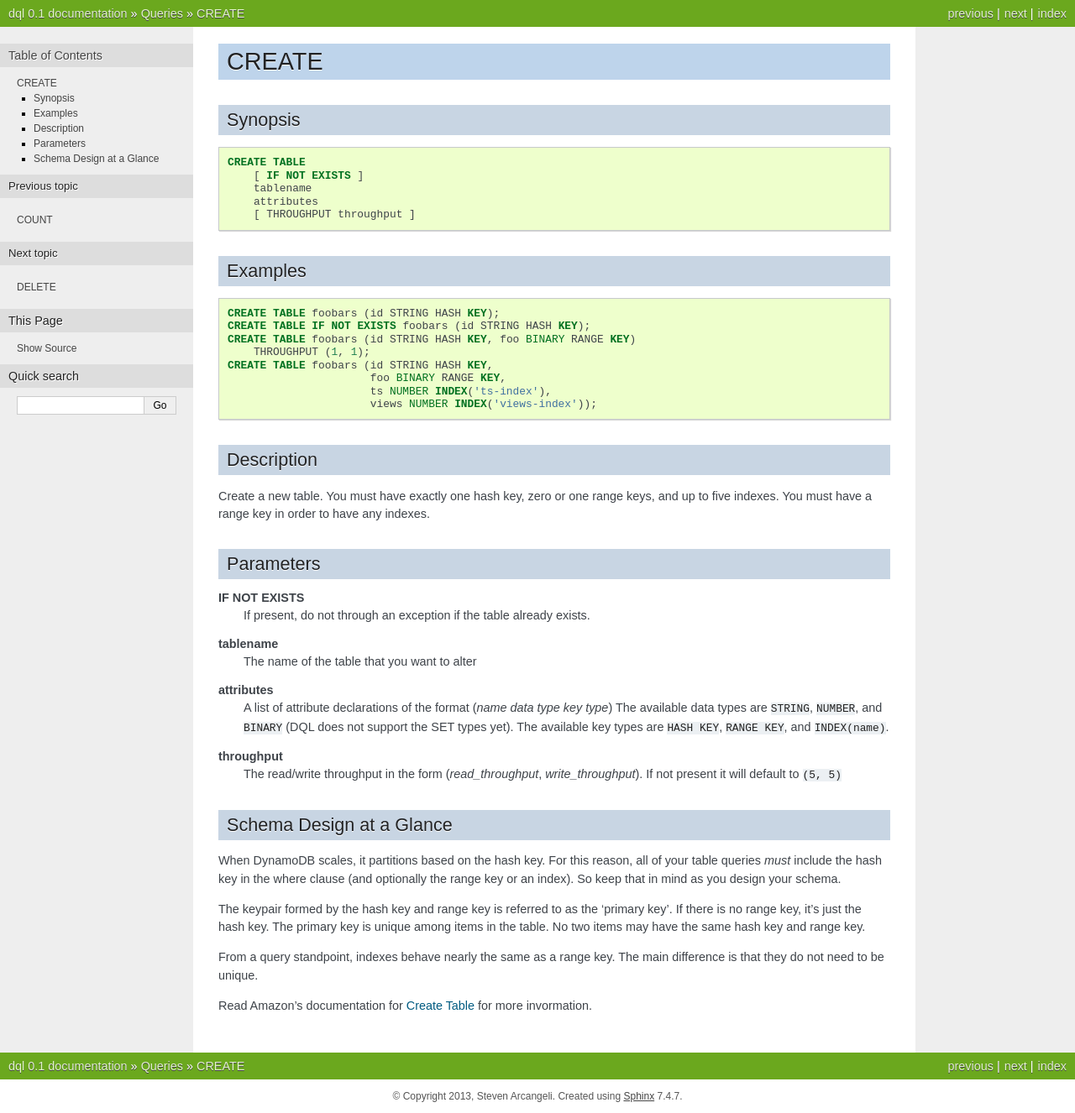
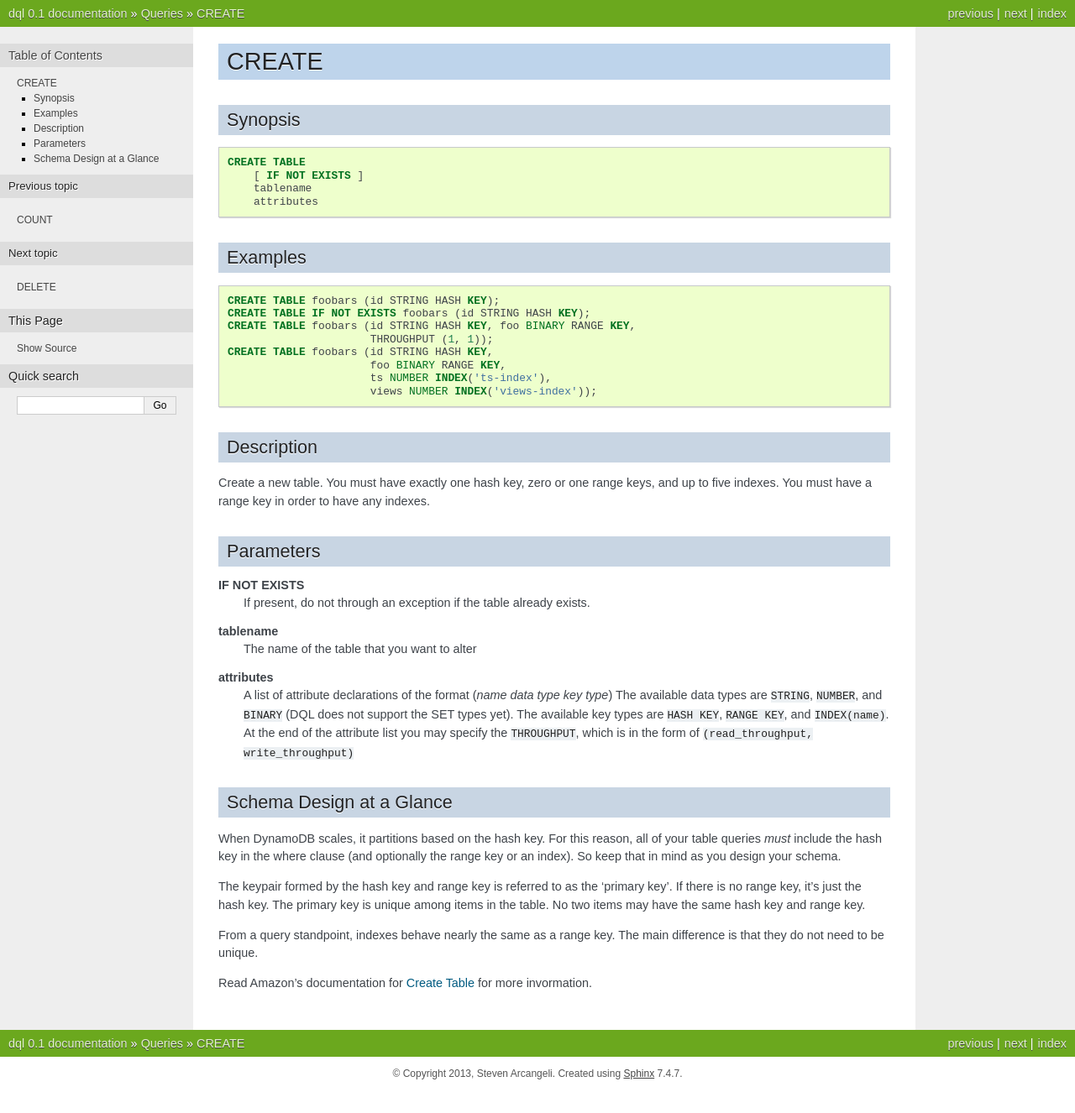
Before and after one commit to stevearc/dql, a Sphinx documentation site: the page built from doc/topics/queries/create.rst, in a window 1280 px wide. Shown: the whole page at 84% size. Built offline with Sphinx 7.4.7, drawn with Linux system fonts in a browser that asks for light colours; after the commit the page ends 1299 px from its top, so only the background shows below that.

Commit message:
Changing create table syntax
Moving the THROUGHPUT keyword into the parens in anticipation of putting
the global indexes where it currently is.

```diff
--- a/doc/topics/queries/create.rst
+++ b/doc/topics/queries/create.rst
@@ -9,7 +9,6 @@ Synopsis
         [ IF NOT EXISTS ]
         tablename
         attributes
-        [ THROUGHPUT throughput ]
 
 Examples
 --------
@@ -17,8 +16,8 @@ Examples
 
     CREATE TABLE foobars (id STRING HASH KEY);
     CREATE TABLE IF NOT EXISTS foobars (id STRING HASH KEY);
-    CREATE TABLE foobars (id STRING HASH KEY, foo BINARY RANGE KEY)
-        THROUGHPUT (1, 1);
+    CREATE TABLE foobars (id STRING HASH KEY, foo BINARY RANGE KEY,
+                          THROUGHPUT (1, 1));
     CREATE TABLE foobars (id STRING HASH KEY,
                           foo BINARY RANGE KEY,
                           ts NUMBER INDEX('ts-index'),
@@ -41,11 +40,9 @@ Parameters
     A list of attribute declarations of the format (*name* *data type* *key type*)
     The available data types are ``STRING``, ``NUMBER``, and ``BINARY`` (DQL
     does not support the SET types yet). The available key types are ``HASH
-    KEY``, ``RANGE KEY``, and ``INDEX(name)``.
-
-**throughput**
-    The read/write throughput in the form (*read_throughput*,
-    *write_throughput*). If not present it will default to ``(5, 5)``
+    KEY``, ``RANGE KEY``, and ``INDEX(name)``. At the end of the attribute list
+    you may specify the ``THROUGHPUT``, which is in the form of
+    ``(read_throughput, write_throughput)``
 
 Schema Design at a Glance
 -------------------------
```
Also changed, not shown: 4 other files.
